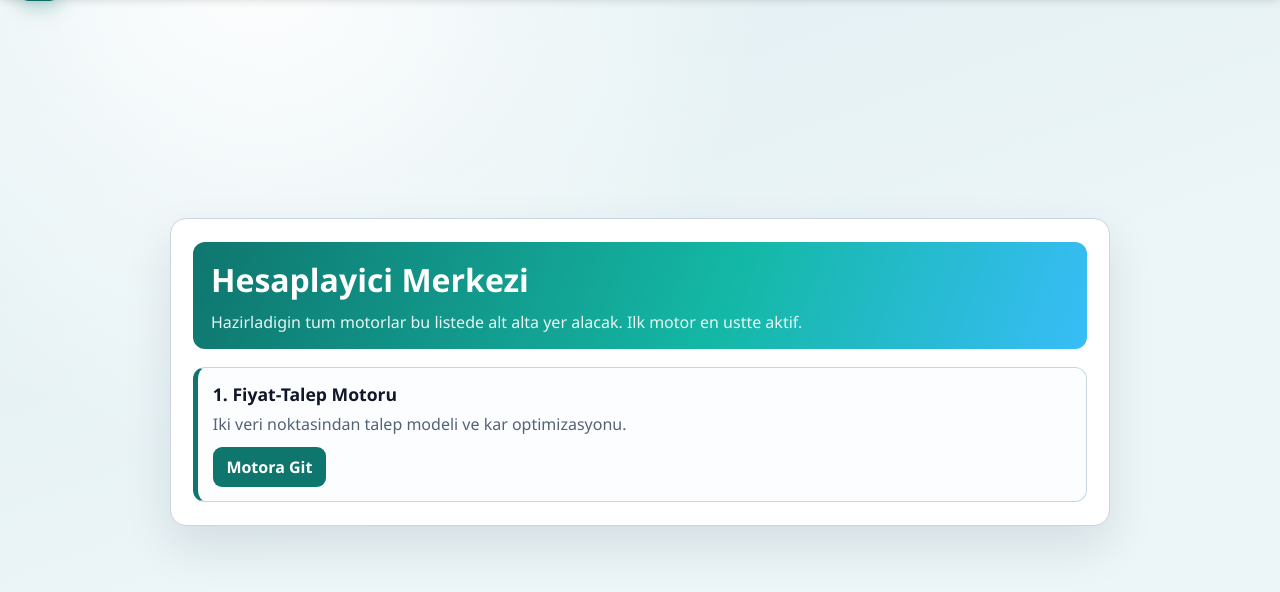
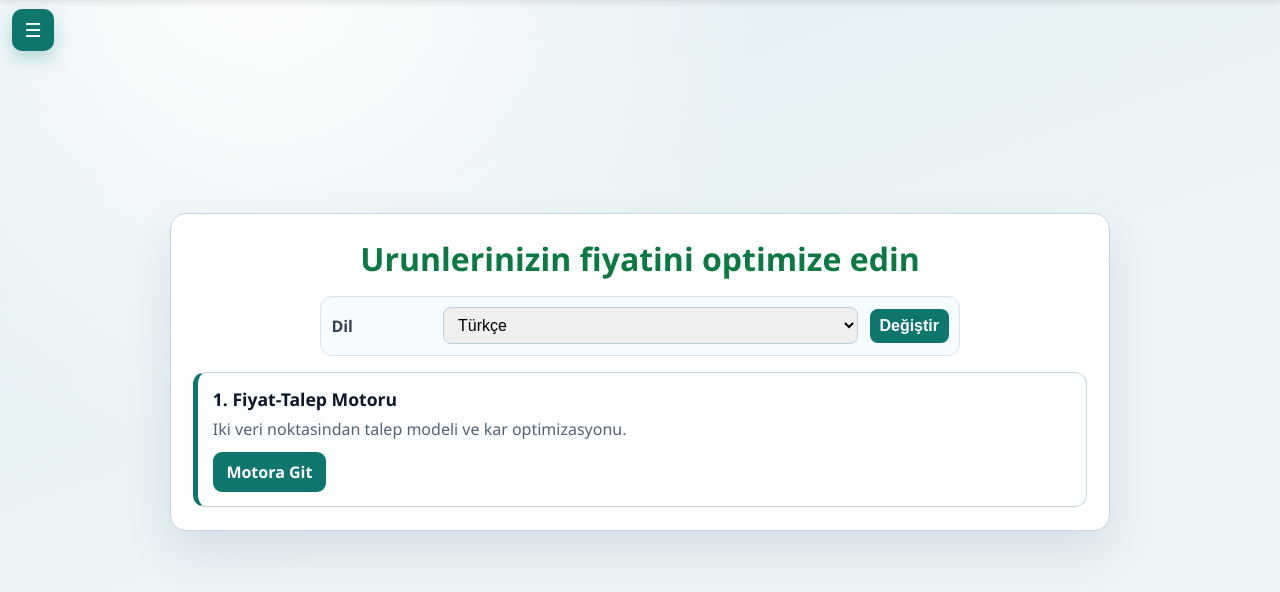
Before and after one commit to ertanatalar/priceoptimize, a Django app: page / in a window 1280 px wide. Shown: the part 59-651 px from the top of the page. Run offline with Django 5.2, Linux system fonts and the light colour scheme.

Commit message:
Update portal header, add language switcher, and fix sidebar toggle visibility

```diff
--- a/core/views.py
+++ b/core/views.py
@@ -64,6 +64,7 @@ TEXTS = {
         "error_numbers": "Lütfen tüm alanlara sayı giriniz.",
         "error_same_price": "İki fiyat aynı olamaz.",
         "error_no_optimum": "Bu veriyle optimum fiyat hesaplanamıyor.",
+        "portal_title": "Urunlerinizin fiyatini optimize edin",
     },
     "en": {
         "page_title": "Optimal Price Calculator",
@@ -98,6 +99,7 @@ TEXTS = {
         "error_numbers": "Please enter numbers in all fields.",
         "error_same_price": "The two prices cannot be the same.",
         "error_no_optimum": "This data does not produce an optimal price.",
+        "portal_title": "Optimize your product prices",
     },
     "de": {
         "page_title": "Optimaler Preisrechner",
@@ -492,4 +494,15 @@ def home(request):
 
 
 def portal(request):
-    return render(request, "core/portal.html", {"engines": ENGINE_MENU})
+    current_language = (get_language() or "tr").split("-")[0]
+    labels = {**TEXTS["en"], **TEXTS.get(current_language, TEXTS["en"])}
+    return render(
+        request,
+        "core/portal.html",
+        {
+            "engines": ENGINE_MENU,
+            "labels": labels,
+            "current_language": current_language,
+            "language_options": LANGUAGE_OPTIONS,
+        },
+    )
--- a/templates/core/home.html
+++ b/templates/core/home.html
@@ -109,7 +109,7 @@
       position: fixed;
       top: 82px;
       left: 12px;
-      z-index: 1200;
+      z-index: 1500;
       border: 0;
       border-radius: 10px;
       background: var(--accent);
--- a/templates/core/portal.html
+++ b/templates/core/portal.html
@@ -1,5 +1,5 @@
 <!doctype html>
-<html lang="tr">
+<html lang="{{ current_language }}">
 <head>
   <meta charset="utf-8">
   <meta name="viewport" content="width=device-width, initial-scale=1">
@@ -49,9 +49,9 @@
     }
     .menu-toggle {
       position: fixed;
-      top: 82px;
+      top: 68px;
       left: 12px;
-      z-index: 1200;
+      z-index: 1500;
       border: 0;
       border-radius: 10px;
       background: var(--accent);
@@ -124,20 +124,42 @@
       box-shadow: 0 20px 48px rgba(10, 29, 54, 0.10);
       padding: 1.4rem;
     }
-    .hero {
+    .portal-title {
+      text-align: center;
+      margin: 0 0 1rem;
+      font-size: clamp(1.3rem, 2.8vw, 2rem);
+      color: #0b7a42;
+      font-weight: 800;
+    }
+    .language-form {
+      display: grid;
+      grid-template-columns: 100px 1fr auto;
+      gap: 0.75rem;
+      align-items: center;
+      margin: 0 auto 1rem;
+      max-width: 640px;
+      background: #f6fbff;
+      border: 1px solid #d9e5ee;
       border-radius: 12px;
-      background: linear-gradient(110deg, #0f766e 0%, #14b8a6 60%, #38bdf8 100%);
+      padding: 0.65rem;
+    }
+    .language-form label {
+      font-weight: 700;
+      color: #334155;
+    }
+    .language-form select,
+    .language-form button {
+      border-radius: 8px;
+      border: 1px solid #bcd0dc;
+      padding: 0.5rem 0.6rem;
+      font-size: 1rem;
+    }
+    .language-form button {
+      background: #0f766e;
       color: #fff;
-      padding: 1rem 1.1rem;
-      margin-bottom: 1.1rem;
-    }
-    h1 {
-      margin: 0;
-      font-size: clamp(1.5rem, 2.5vw, 2rem);
-    }
-    .hero p {
-      margin: 0.65rem 0 0;
-      color: #e5f7f6;
+      border: none;
+      font-weight: 700;
+      cursor: pointer;
     }
     .list {
       display: grid;
@@ -168,8 +190,10 @@
       font-weight: 700;
     }
 
-    @media (min-width: 901px) {
-      .menu-toggle { top: 18px; left: 18px; }
+    @media (max-width: 640px) {
+      .language-form {
+        grid-template-columns: 1fr;
+      }
     }
   </style>
 </head>
@@ -192,10 +216,19 @@
   </aside>
 
   <main class="wrap">
-    <section class="hero">
-      <h1>Hesaplayici Merkezi</h1>
-      <p>Hazirladigin tum motorlar bu listede alt alta yer alacak. Ilk motor en ustte aktif.</p>
-    </section>
+    <h1 class="portal-title">{{ labels.portal_title }}</h1>
+
+    <form action="{% url 'set_language' %}" method="post" class="language-form">
+      {% csrf_token %}
+      <input name="next" type="hidden" value="{{ request.path }}">
+      <label for="language">{{ labels.language }}</label>
+      <select id="language" name="language">
+        {% for lang in language_options %}
+          <option value="{{ lang.code }}" {% if lang.code == current_language %}selected{% endif %}>{{ lang.name }}</option>
+        {% endfor %}
+      </select>
+      <button type="submit">{{ labels.change_language }}</button>
+    </form>
 
     <section class="list">
       {% for engine in engines %}
```
